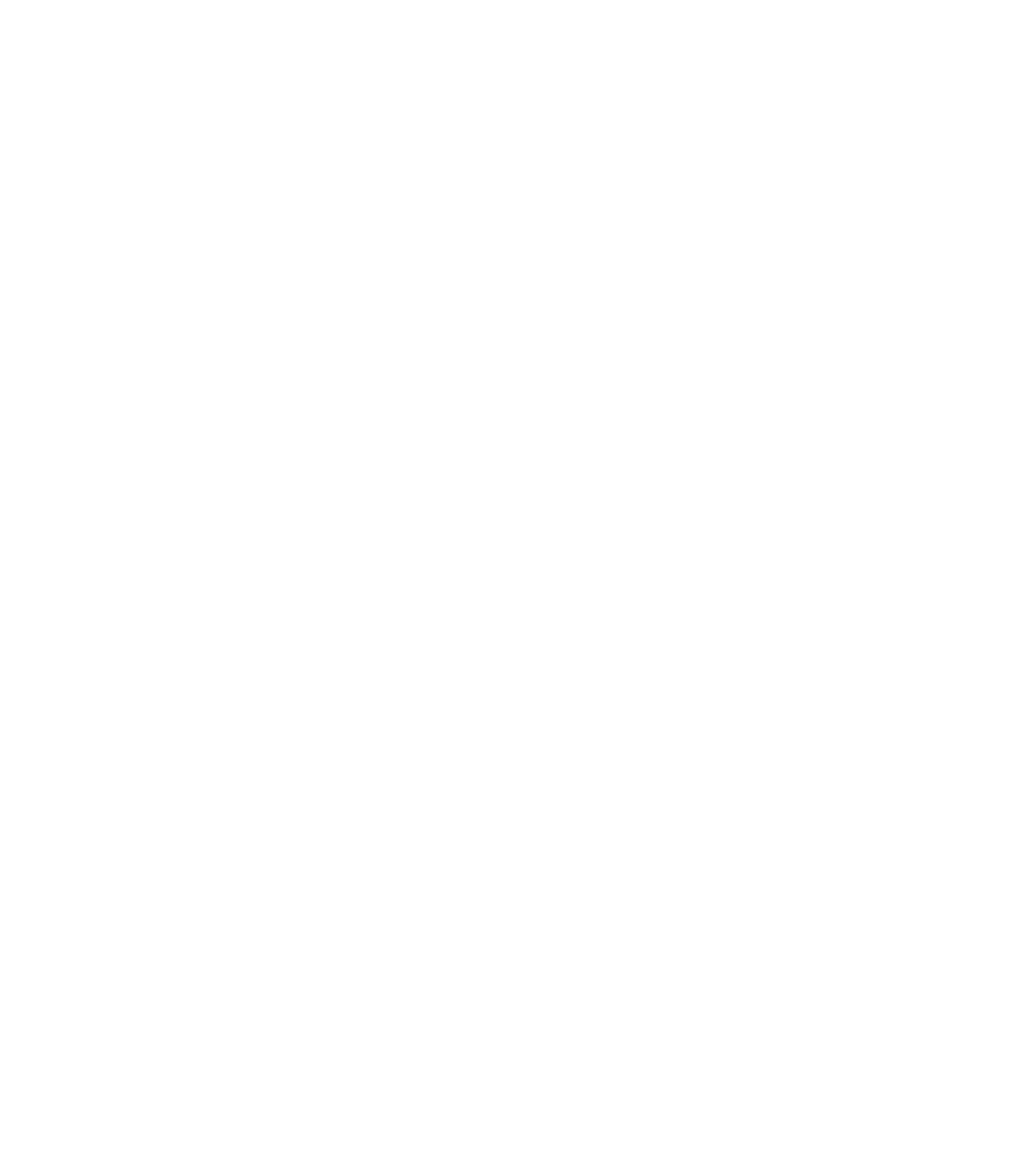
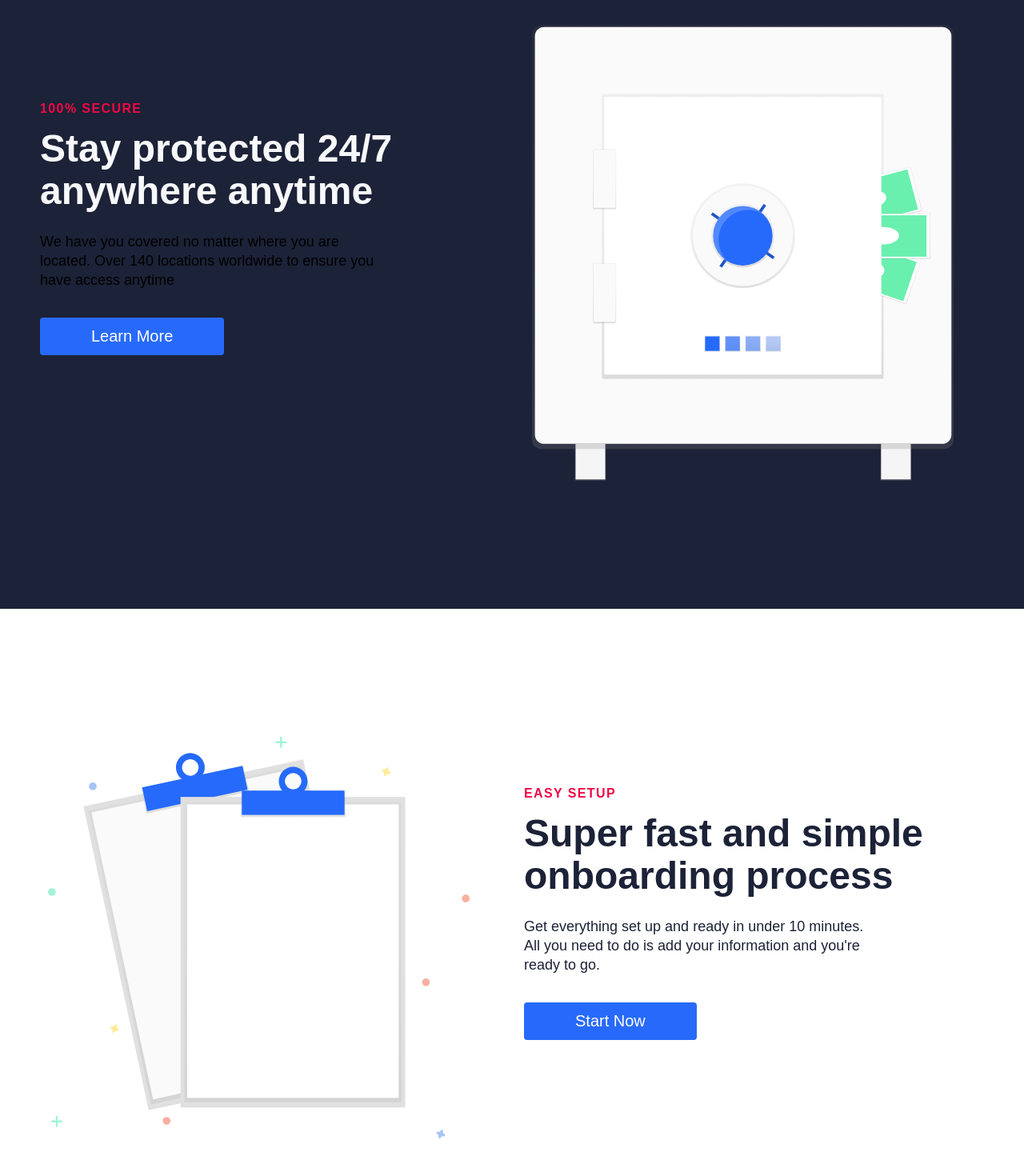
Before and after one commit to rawanmsallam/react-project, a React (Create React App) app: page / in a window 1280 px wide. Shown: the part 920-2390 px from the top of the page at 80% size. Before the commit the page ends 800 px from the top, so only its background shows below. Built offline with nearby package versions, Linux system fonts and the light colour scheme.

Commit message:
edit a data file

```diff
--- a/src/components/HomePage/Data.js
+++ b/src/components/HomePage/Data.js
@@ -12,3 +12,44 @@ export const homeObjOne ={
     alt: 'Credit Card'
 
 }
+export const homeObjTwo = {
+  lightBg: false,
+  lightText: true,
+  lightTextDesc: true,
+  topLine: '100% SECURE',
+  headline: 'Stay protected 24/7 anywhere anytime',
+  description:
+    'We have you covered no matter where you are located. Over 140 locations worldwide to ensure you have access anytime',
+  buttonLabel: 'Learn More',
+  imgStart: '',
+  img: 'images/svg-5.svg',
+  alt: 'Vault'
+};
+
+export const homeObjThree = {
+  lightBg: true,
+  lightText: false,
+  lightTextDesc: false,
+  topLine: 'EASY SETUP',
+  headline: 'Super fast and simple onboarding process',
+  description:
+    "Get everything set up and ready in under 10 minutes. All you need to do is add your information and you're ready to go.",
+  buttonLabel: 'Start Now',
+  imgStart: 'start',
+  img: 'images/svg-7.svg',
+  alt: 'Vault'
+};
+
+export const homeObjFour = {
+  lightBg: false,
+  lightText: true,
+  lightTextDesc: true,
+  topLine: 'DATA ANALYTICS',
+  headline: 'Every transaction is stored on our secure cloud database',
+  description:
+    'Never ever have to worry again about saved reciepts. We store your data, so you can access it anytime.',
+  buttonLabel: 'Sign Up Now',
+  imgStart: 'start',
+  img: 'images/svg-8.svg',
+  alt: 'Vault'
+};
--- a/src/components/HomePage/Home.js
+++ b/src/components/HomePage/Home.js
@@ -1,11 +1,14 @@
 import React from 'react'
 import BodySection from "../Body/BodySection"
-import {homeObjOne} from "./Data"
+import {homeObjOne,homeObjTwo,homeObjThree,homeObjFour} from "./Data"
 
 function Home() {
     return (
         <>
             <BodySection {...homeObjOne}/>
+            <BodySection {...homeObjTwo}/>
+            <BodySection {...homeObjThree}/>
+            <BodySection {...homeObjFour}/>
         </>
     );
 }
```
Also changed, not shown: 1 other file (tests, documents, lock files or other folders).
